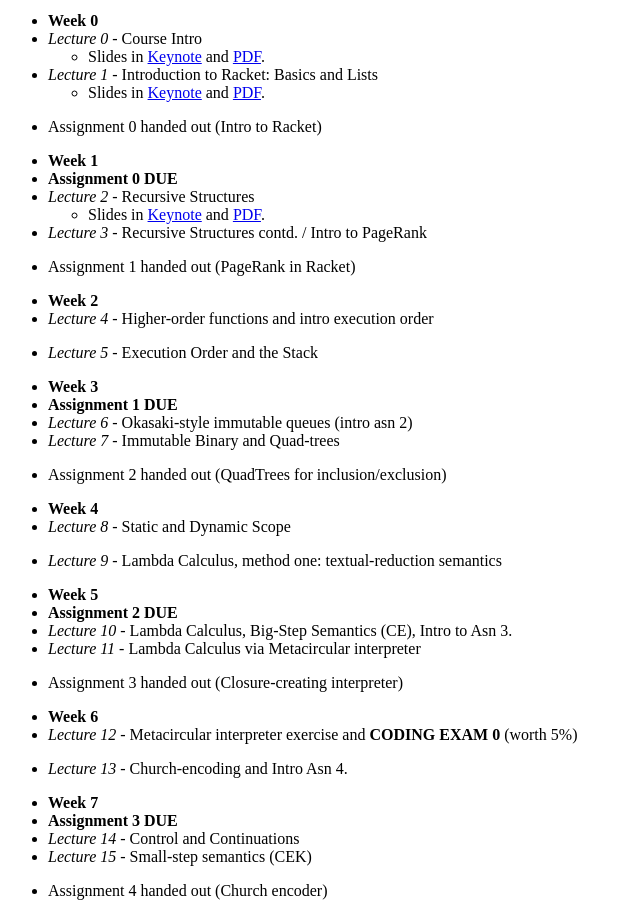
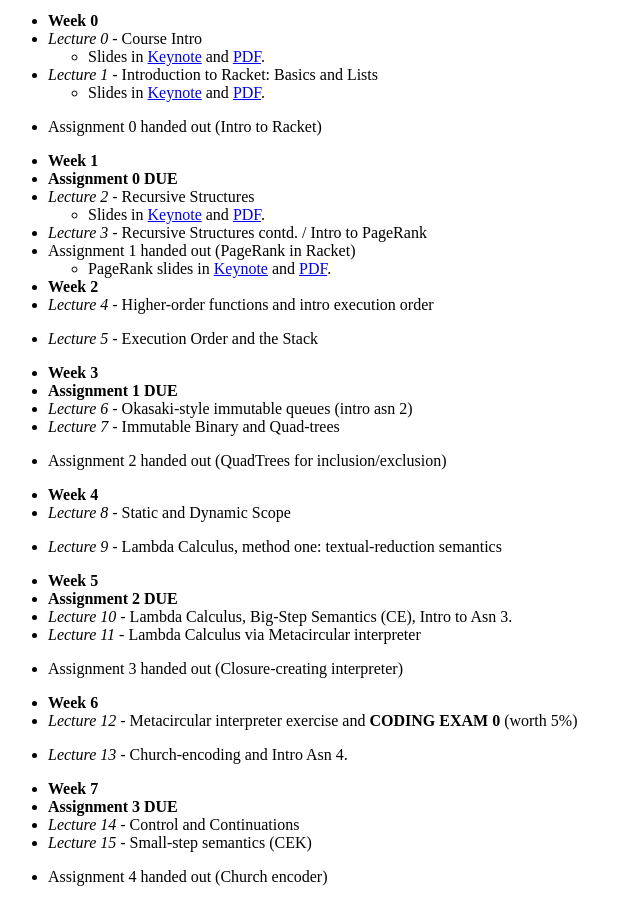
Before and after one commit to kmicinski/cis352-s21, a Jekyll site: the page docs/schedule/index.html, which Jekyll copies as it is, in a window 1280 px wide and 900 px high, scrolled down 1139 px. Shown: the whole window, without its empty margins (0-640 px from the left). Built offline with Jekyll 4.4.1, drawn with Linux system fonts in a browser that asks for light colours; nearby versions of some CDN libraries; library files that are not in the unit come from our copies.

Commit message:
webpage update

```diff
--- a/docs/feed.xml
+++ b/docs/feed.xml
@@ -5,8 +5,8 @@
     <description>(Spring '20) Programming Languages: Theory and Practice (CMSC352 at Syracuse University)</description>
     <link>http://kmicinski.com/cis352-s20/</link>
     <atom:link href="http://kmicinski.com/cis352-s20/feed.xml" rel="self" type="application/rss+xml"/>
-    <pubDate>Tue, 21 Jan 2020 17:49:44 -0500</pubDate>
-    <lastBuildDate>Tue, 21 Jan 2020 17:49:44 -0500</lastBuildDate>
+    <pubDate>Wed, 22 Jan 2020 17:48:12 -0500</pubDate>
+    <lastBuildDate>Wed, 22 Jan 2020 17:48:12 -0500</lastBuildDate>
     <generator>Jekyll v3.8.5</generator>
 
       <item>
--- a/docs/schedule/index.html
+++ b/docs/schedule/index.html
@@ -97,8 +97,10 @@ evolves to reflect the actual pacing.</p>
     </ul>
   </li>
   <li><em>Lecture 3</em> - Recursive Structures contd. / Intro to PageRank</li>
-  <li>
-    <p>Assignment 1 handed out (PageRank in Racket)</p>
+  <li>Assignment 1 handed out (PageRank in Racket)
+    <ul>
+      <li>PageRank slides in <a href="http://kmicinski.com//cis352-s20/assets/slides/pagerank.key">Keynote</a> and <a href="http://kmicinski.com//cis352-s20/assets/slides/pagerank.pdf">PDF</a>.</li>
+    </ul>
   </li>
   <li><strong>Week 2</strong></li>
   <li><em>Lecture 4</em> - Higher-order functions and intro execution order</li>
```
Also changed, not shown: 2 other files.
